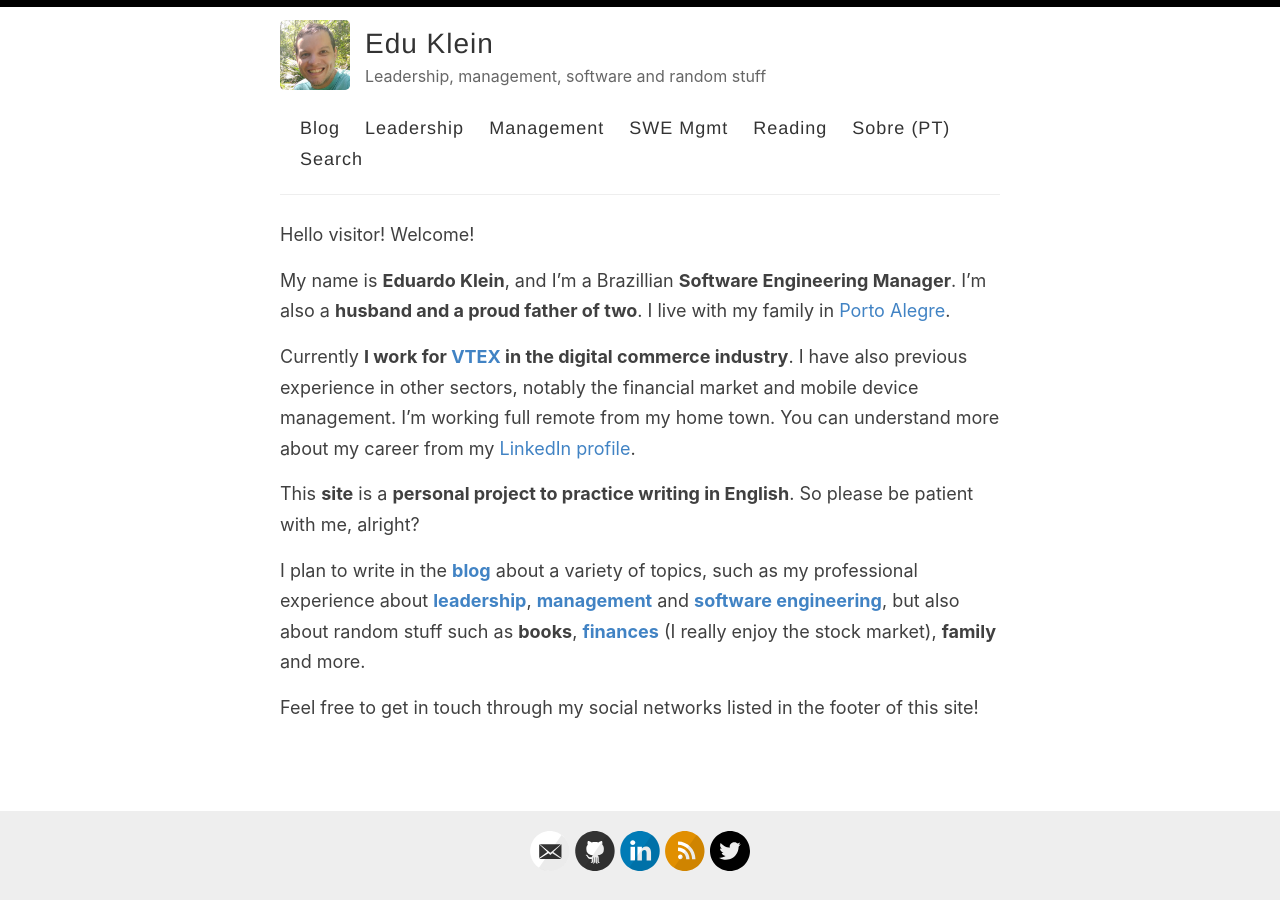
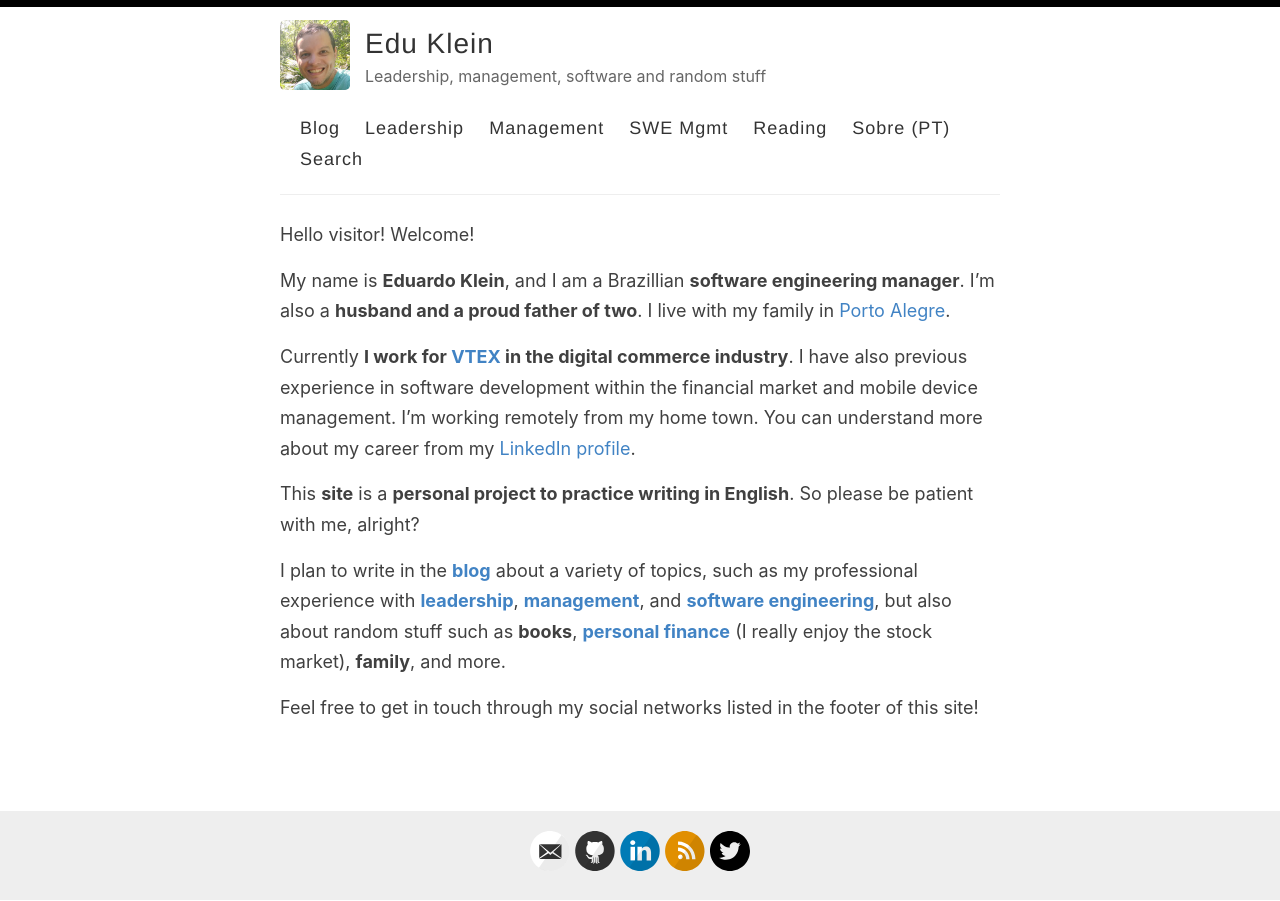
Before and after one commit to epklein/epklein.github.io, a Jekyll site: the page built from index.md, in a window 1280 px wide. Built offline with Jekyll 4.4.1, drawn with Linux system fonts in a browser that asks for light colours.

Commit message:
Jack review: Home page

```diff
--- a/index.md
+++ b/index.md
@@ -5,12 +5,12 @@ title: Home
 
 Hello visitor! Welcome!
 
-My name is **Eduardo Klein**, and I'm a Brazillian **Software Engineering Manager**. I'm also a **husband and a proud father of two**. I live with my family in [Porto Alegre](https://en.wikipedia.org/wiki/Porto_Alegre).
+My name is **Eduardo Klein**, and I am a Brazillian **software engineering manager**. I'm also a **husband and a proud father of two**. I live with my family in [Porto Alegre](https://en.wikipedia.org/wiki/Porto_Alegre).
 
-Currently **I work for [VTEX](https://vtex.com/) in the digital commerce industry**. I have also previous experience in other sectors, notably the financial market and mobile device management. I'm working full remote from my home town. You can understand more about my career from my [LinkedIn profile](https://www.linkedin.com/in/eduardopklein/).
+Currently **I work for [VTEX](https://vtex.com/) in the digital commerce industry**. I have also previous experience in software development within the financial market and mobile device management. I'm working remotely from my home town. You can understand more about my career from my [LinkedIn profile](https://www.linkedin.com/in/eduardopklein/).
 
 This **site** is a **personal project to practice writing in English**. So please be patient with me, alright?
 
-I plan to write in the **[blog](/blog)** about a variety of topics, such as my professional experience about **[leadership](/leadership)**, **[management](/mgmt)** and **[software engineering](/mgmt/swe)**, but also about random stuff such as **books**, **[finances](/categories/#Finances)** (I really enjoy the stock market), **family** and more.
+I plan to write in the **[blog](/blog)** about a variety of topics, such as my professional experience with **[leadership](/leadership)**, **[management](/mgmt)**, and **[software engineering](/mgmt/swe)**, but also about random stuff such as **books**, **[personal finance](/categories/#Personal Finance)** (I really enjoy the stock market), **family**, and more.
 
 Feel free to get in touch through my social networks listed in the footer of this site!
```
Also changed, not shown: _posts/2022-07-27-the-habit-of-saving.md (+1 -1 lines).
